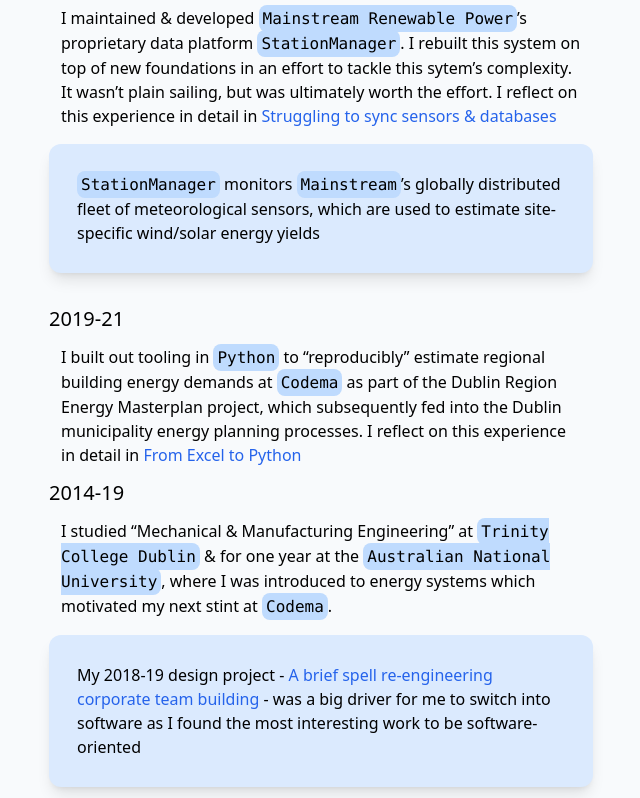
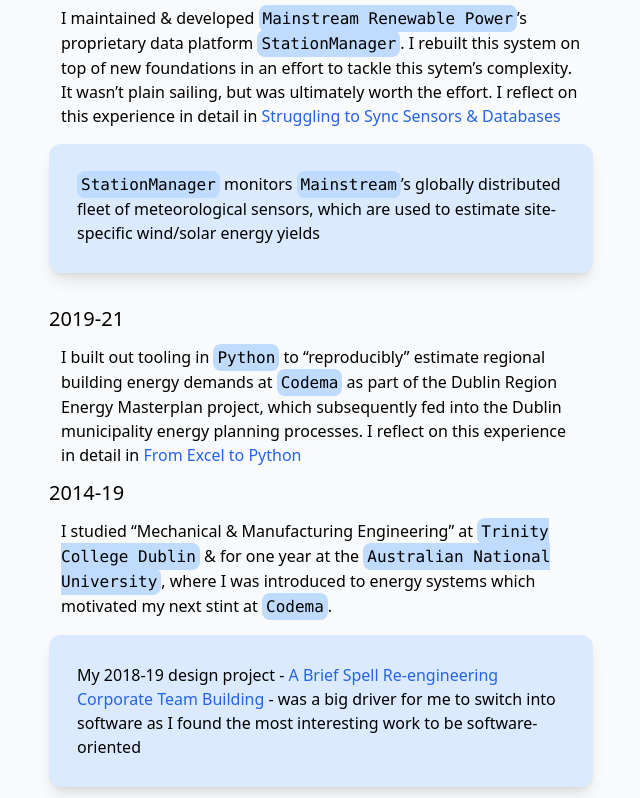
Before and after one commit to rdmolony/rdmolony.github.io, a Jekyll site: the page built from _pages/about.md, in a window 1280 px wide. Shown: the part 462-1260 px from the top of the page, without its empty margins (319-959 px from the left). Built offline with Jekyll 4.4.1, drawn with Linux system fonts in a browser that asks for light colours.

```diff
--- a/_pages/about.md
+++ b/_pages/about.md
@@ -12,7 +12,7 @@ permalink: /about/
 
 ## 2021-23
 
-I maintained & developed `Mainstream Renewable Power`'s proprietary data platform `StationManager`. I rebuilt this system on top of new foundations in an effort to tackle this sytem's complexity.  It wasn't plain sailing, but was ultimately worth the effort.  I reflect on this experience in detail in [Struggling to sync sensors & databases]({% post_url 2023-12-04-struggling-to-sync-sensors-and-databases %})
+I maintained & developed `Mainstream Renewable Power`'s proprietary data platform `StationManager`. I rebuilt this system on top of new foundations in an effort to tackle this sytem's complexity.  It wasn't plain sailing, but was ultimately worth the effort.  I reflect on this experience in detail in [Struggling to Sync Sensors & Databases]({% post_url 2023-12-04-struggling-to-sync-sensors-and-databases %})
 
 > `StationManager` monitors `Mainstream`’s globally distributed fleet of meteorological sensors, which are used to estimate site-specific wind/solar energy yields
 
@@ -26,7 +26,7 @@ I built out tooling in `Python` to "reproducibly" estimate regional building ene
 
 I studied "Mechanical & Manufacturing Engineering" at `Trinity College Dublin` & for one year at the `Australian National University`, where I was introduced to energy systems which motivated my next stint at `Codema`.
 
-> My 2018-19 design project - [A brief spell re-engineering corporate team building]({% post_url 2021-09-09-a-brief-spell-reengineering-corporate-team-building %}) - was a big driver for me to switch into software as I found the most interesting work to be software-oriented
+> My 2018-19 design project - [A Brief Spell Re-engineering Corporate Team Building]({% post_url 2021-09-09-a-brief-spell-reengineering-corporate-team-building %}) - was a big driver for me to switch into software as I found the most interesting work to be software-oriented
 
 
 {% include footer.html %}
```
Also changed, not shown: _posts/2021-09-09-a-brief-spell-reengineering-corporate-team-building.md (+1 -1 lines), _posts/2023-12-04-struggling-to-sync-sensors-and-databases.md (+1 -1 lines).
